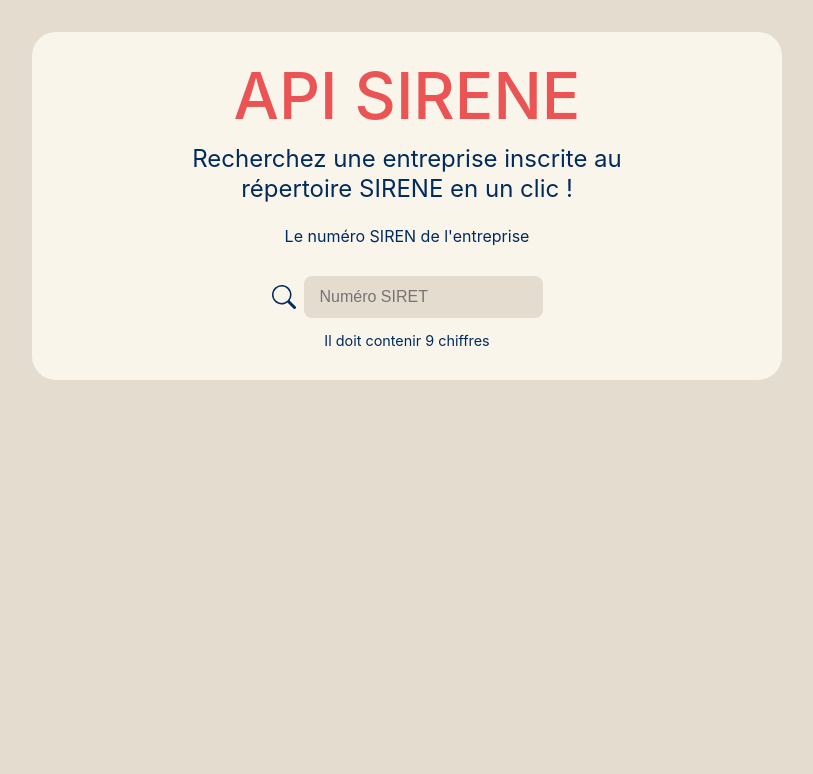
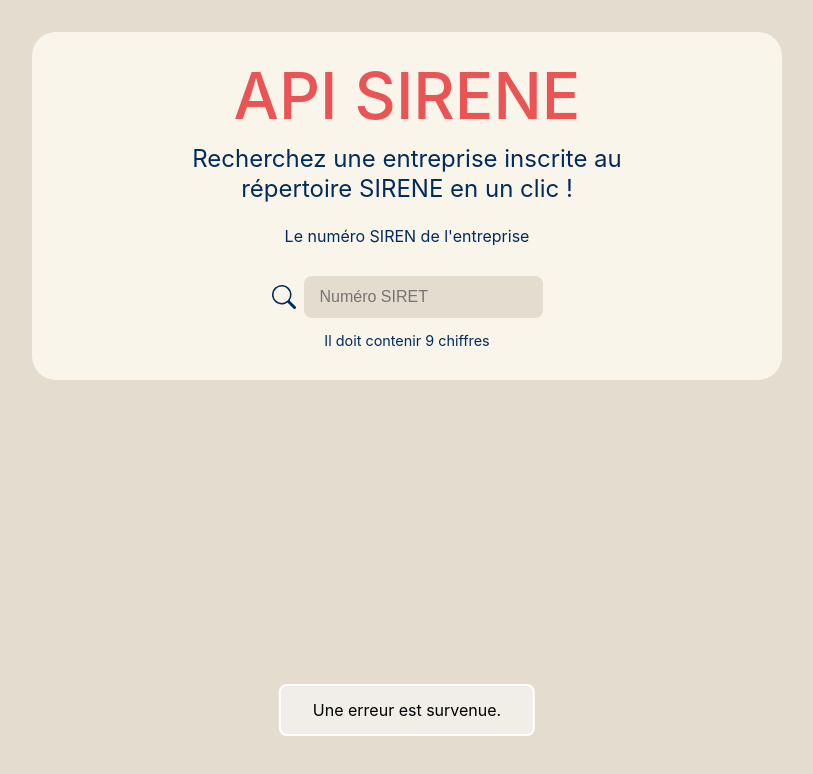
Before and after one commit to valentin-grenier/api-sirene, a React (Vite) app: page / in a window 1280 px wide. Shown: the top 774 px of the page, without its empty margins (233-1046 px from the left). Built offline with nearby package versions, Linux system fonts and the light colour scheme.

Commit message:
Add Error component

```diff
--- a/src/components/App/App.tsx
+++ b/src/components/App/App.tsx
@@ -3,24 +3,32 @@ import './App.scss';
 import Header from '../Header/Header';
 import SearchBar from '../SearchBar/SearchBar';
 import Result from '../Result/Result';
+import Error from '../Error/Error';
 import { useState } from 'react';
 
 const App = () => {
   const [siren, setSiren] = useState('');
   const [searchResult, setSearchResult] = useState(null);
 
-  const [errorMessage, setErrorMessage] = useState('');
+  const [errorStatus, setErrorStatus] = useState(true);
+  const [errorMessage, setErrorMessage] = useState('Une erreur est survenue.');
 
   // Get the data from the API through Express server
   const fetchAPI = async () => {
     fetch(`http://localhost:3000/api/siren/${siren}`)
-      .then((response) => response.json())
+      .then((response) => {
+        if (response.status === 404) {
+          setErrorStatus(true);
+        }
+        return response.json();
+      })
       .then((data) => {
+        setErrorStatus(false);
         setSearchResult(data.unite_legale);
       })
       .catch((error) => {
-        console.error(error);
-        setErrorMessage('Une erreur est survenue');
+        setErrorStatus(true);
+        setErrorMessage('Une erreur est survenue.');
       });
   };
 
@@ -31,6 +39,7 @@ const App = () => {
         <SearchBar fetchAPI={fetchAPI} siren={siren} setSiren={setSiren} />
       </div>
       <Result searchResult={searchResult} />
+      <Error errorStatus={errorStatus} errorMessage={errorMessage} />
     </div>
   );
 };
--- /dev/null
+++ b/src/components/Error/Error.scss
@@ -0,0 +1,18 @@
+@use '../../styles/variables' as v;
+
+.error {
+  position: absolute;
+  bottom: -1em;
+  left: 50%;
+  transform: translateX(-50%);
+  transition: 200ms;
+
+  background: rgba(255, 255, 255, 0.5);
+  border: solid 2px rgba(255, 255, 255, 1);
+  padding: 1em 2em;
+  border-radius: v.$radius-small;
+
+  &-active {
+    bottom: 4em;
+  }
+}
--- /dev/null
+++ b/src/components/Error/Error.tsx
@@ -0,0 +1,15 @@
+import './Error.scss';
+
+interface ErrorProps {
+  errorStatus: boolean;
+  errorMessage: string;
+}
+const Error = ({ errorStatus, errorMessage }: ErrorProps) => {
+  return (
+    <div className={errorStatus ? 'error error-active' : 'error'}>
+      {errorMessage}
+    </div>
+  );
+};
+
+export default Error;
```
